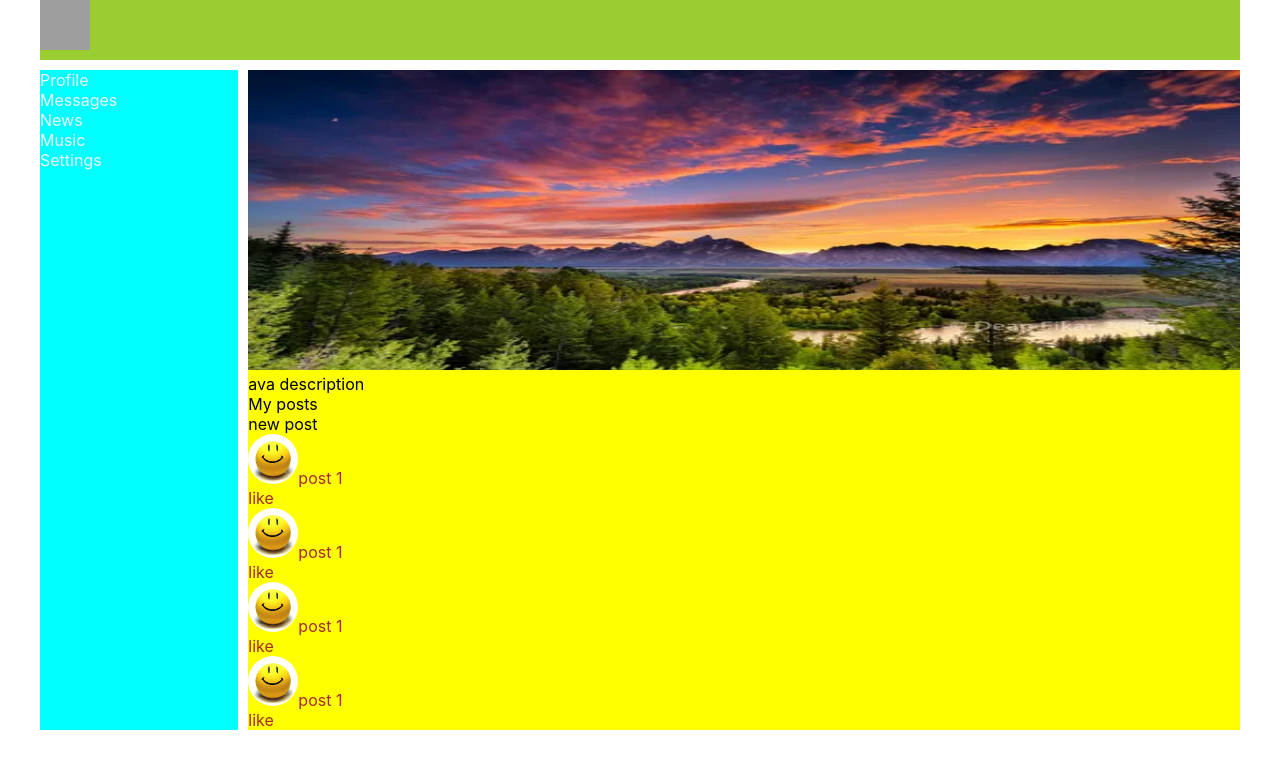
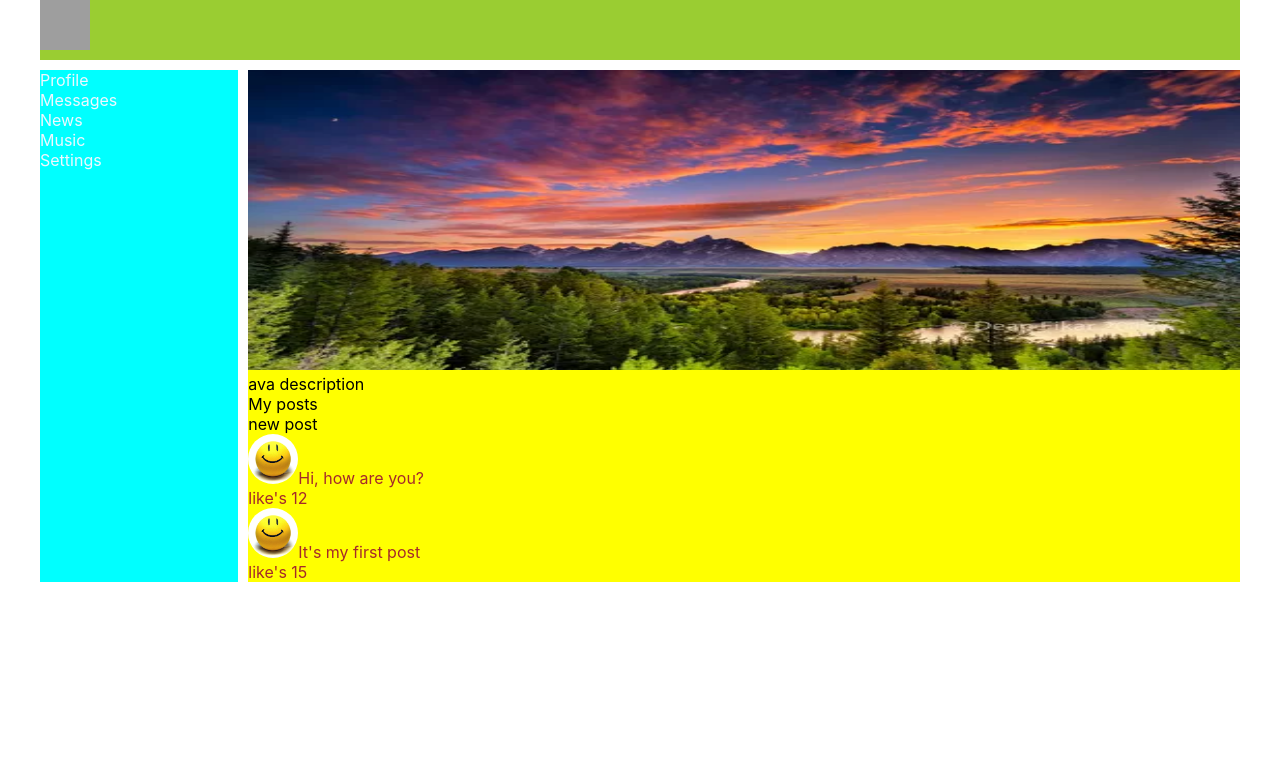
Before and after one commit to Gix73/social-network, a React (Create React App) app: page / in a window 1280 px wide. Shown: the top 768 px of the page. Built offline with nearby package versions, Linux system fonts and the light colour scheme; grey boxes are pictures that could not be loaded.

Commit message:
feat: trying to use props

```diff
--- a/src/components/Profile/MyPosts/MyPosts.jsx
+++ b/src/components/Profile/MyPosts/MyPosts.jsx
@@ -10,10 +10,8 @@ const MyPosts = () => {
                 new post
             </div>
             <div className={s.posts}>
-                <Post />
-                <Post />
-                <Post />
-                <Post />
+                <Post message='Hi, how are you?' likesCount="like's 12" />
+                <Post message="It's my first post" likesCount="like's 15" />
             </div>
         </div>
     );
--- a/src/components/Profile/MyPosts/Post/Post.jsx
+++ b/src/components/Profile/MyPosts/Post/Post.jsx
@@ -2,13 +2,13 @@ import React from 'react';
 import s from './Post.module.css'
 import avatar from './../../../../img/avatar.jpg'
 
-const Post = () => {
+const Post = (props) => {
     return (
         <div className={s.item}>
             <img src={avatar} alt="avatar" />
-            post 1
+            {props.message}
             <div>
-                <span>like</span>
+                <span>{props.likesCount}</span>
             </div>
         </div>
     );
```
